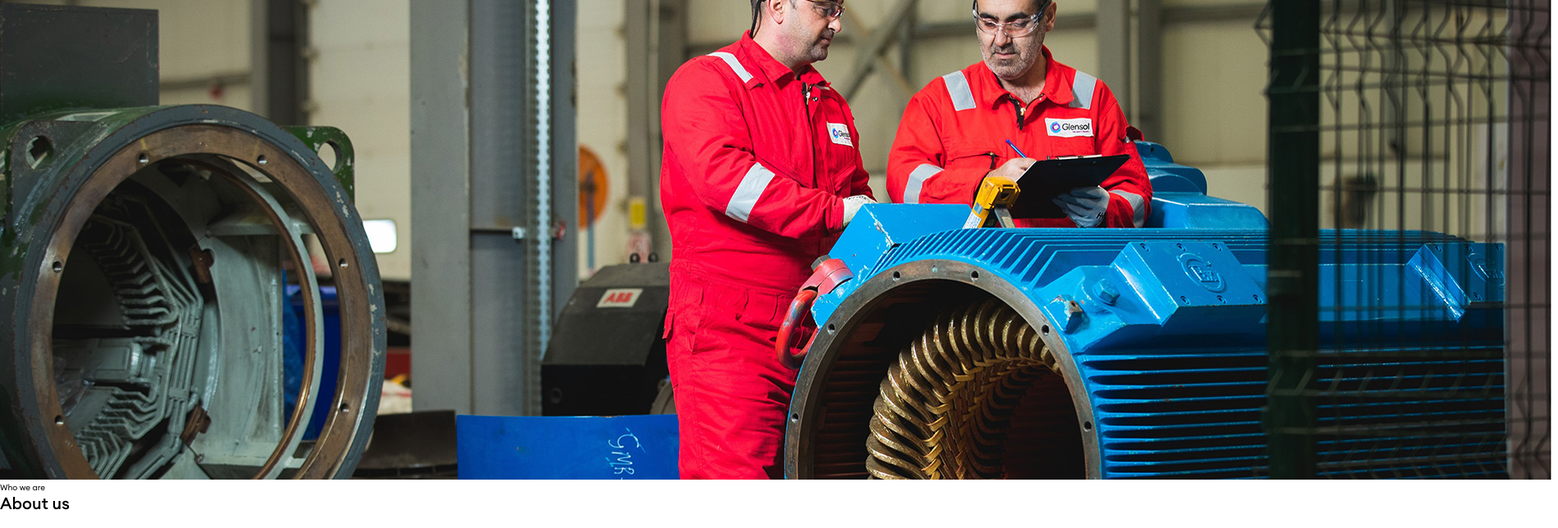
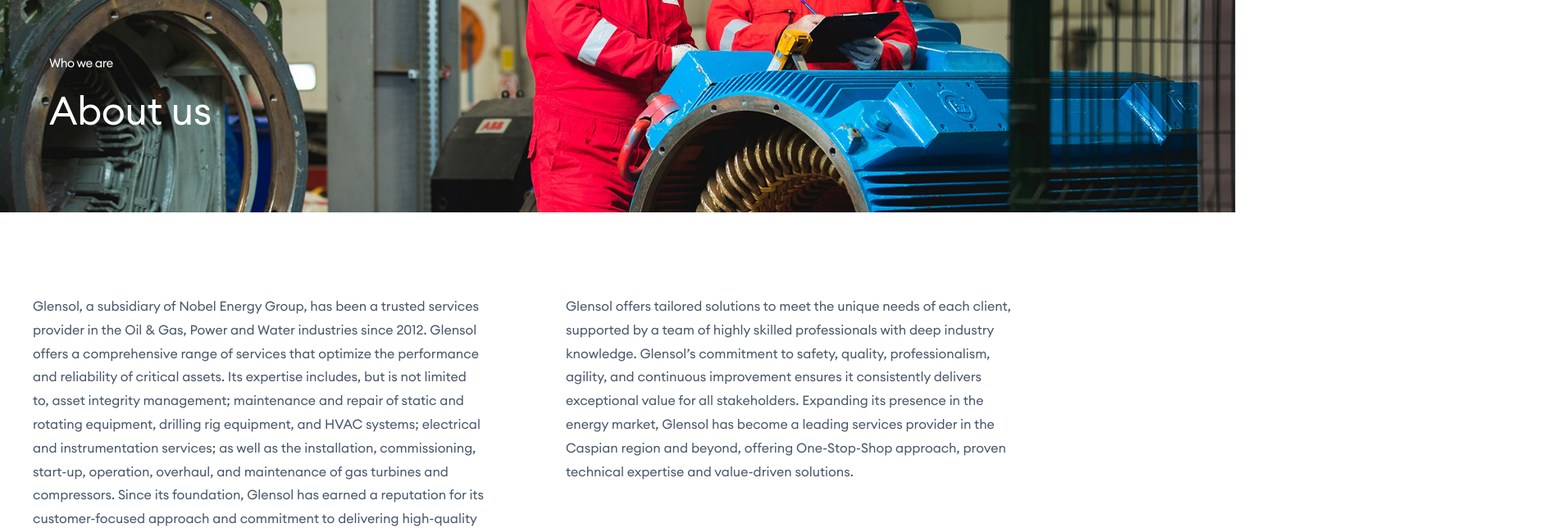
Before and after one commit to rashidovjavid1/Glensol, a React (Vite) app: page /who-we-are in a window 1280 px wide. Shown: the part 400-1044 px from the top of the page at 82% size, 1900 px wide, since content can reach past the window. Built offline with nearby package versions, Linux system fonts and the light colour scheme.

Commit message:
Update Header and HomePage components to use NavLink for navigation; enhance styles for page banner layout

```diff
--- a/src/components/Header.jsx
+++ b/src/components/Header.jsx
@@ -17,7 +17,7 @@
       <div className="container">
         <div className="headerMain">
           <div className="headerLogo">
-            <NavLink>
+            <NavLink to="/">
               <svg
                 xmlns="http://www.w3.org/2000/svg"
                 width="178"
--- a/src/components/HomePage.jsx
+++ b/src/components/HomePage.jsx
@@ -9,6 +9,7 @@
 
 import StatusBar from "../assets/icons/statusBar.svg";
 import Footer from "./Footer";
+import { NavLink } from "react-router-dom";
 
 const HomePage = () => {
   return (
@@ -49,8 +50,7 @@
                       From every task to every project, safety guides our
                       actions and ensures results. We make it happen.
                     </h2>
-                    <a href="#">
-                      <p className="learnMoreButton">
+                    <NavLink to="/who-we-are" className="learnMoreButton">
                       Learn more
                       <svg
                         className="arrowIcon"
@@ -65,8 +65,7 @@
                           fill="white"
                         />
                       </svg>
-                      </p>
-                    </a>
+                    </NavLink>
                   </div>
                 </div>
               </div>
--- a/src/pages/WhoWeAre.jsx
+++ b/src/pages/WhoWeAre.jsx
@@ -36,7 +36,6 @@
         <div className="pageBanner">
           <div className="pageBannerImg">
             <img src={BannerImage} alt="Who We Are Image" />
-
             <div className="container">
               <div className="pageBannerBottom">
                 <span>Who we are</span>
--- a/src/styles/Hero.scss
+++ b/src/styles/Hero.scss
@@ -47,6 +47,7 @@
           line-height: 120%;
         }
         .learnMoreButton {
+          text-decoration: none;
           position: relative;
           color: #fff;
           transition: color 0.3s ease;
@@ -812,6 +813,47 @@
 .whoWeAreLayout {
   .aboutPage {
     .pageBanner {
+      .pageBannerImg {
+        position: relative;
+        img {
+          object-fit: cover;
+          width: 151.3rem;
+          height: 57.6rem;
+          display: block;
+        }
+        .container {
+          box-sizing: border-box;
+          width: 100%;
+          max-width: 160rem;
+          margin-inline: auto;
+          padding-inline: clamp(2rem, 5vw, 6rem);
+          .pageBannerBottom {
+            flex-direction: column;
+            gap: 3.1rem;
+            display: flex;
+            position: absolute;
+            bottom: 11.1rem;
+
+            span {
+              font-size: 1.5rem;
+              color: #fff;
+              letter-spacing: -0.048rem;
+              font-style: normal;
+              font-weight: 300;
+              line-height: 2.7rem;
+            }
+
+            h1 {
+              font-size: 4.8rem;
+              color: #fff;
+              letter-spacing: -0.048rem;
+              font-style: normal;
+              font-weight: 400;
+              line-height: 2.7rem;
+            }
+          }
+        }
+      }
       .aboutMain {
         padding: 10rem 0;
 
```
Lines whose indentation alone changed are shown as unchanged.
